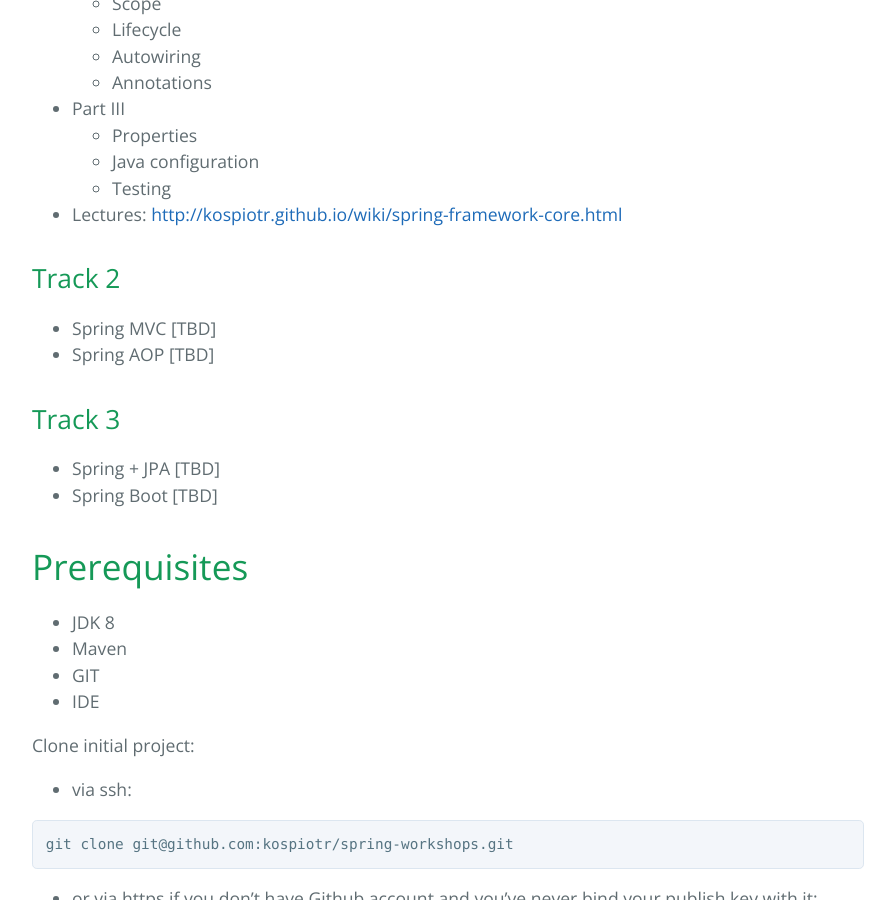
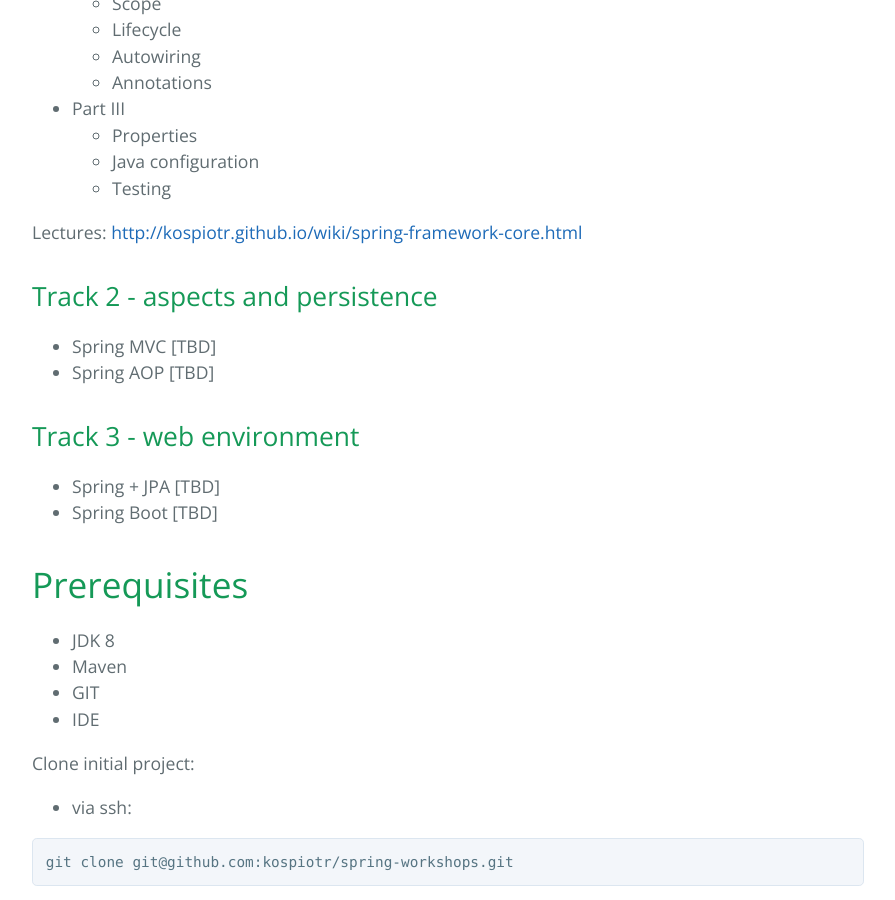
Before and after one commit to kospiotr/spring-core-workshops, a Jekyll site: the page built from index.md, in a window 1280 px wide and 900 px high, scrolled down 877 px. Shown: the whole window, without its empty margins (192-1087 px from the left). Built offline with Jekyll 4.4.1, drawn with Linux system fonts in a browser that asks for light colours; Markdown is read by kramdown in place of the engine named in the settings.

Commit message:
Update Agenda

```diff
--- a/index.md
+++ b/index.md
@@ -25,14 +25,14 @@
   * Java configuration
   * Testing
 
-* Lectures: [http://kospiotr.github.io/wiki/spring-framework-core.html](http://kospiotr.github.io/wiki/spring-framework-core.html)
+Lectures: [http://kospiotr.github.io/wiki/spring-framework-core.html](http://kospiotr.github.io/wiki/spring-framework-core.html)
 
-##Track 2
+##Track 2 - aspects and persistence
 
 * Spring MVC [TBD]
 * Spring AOP [TBD]
 
-##Track 3
+##Track 3 - web environment
 
 * Spring + JPA [TBD]
 * Spring Boot [TBD]
```
